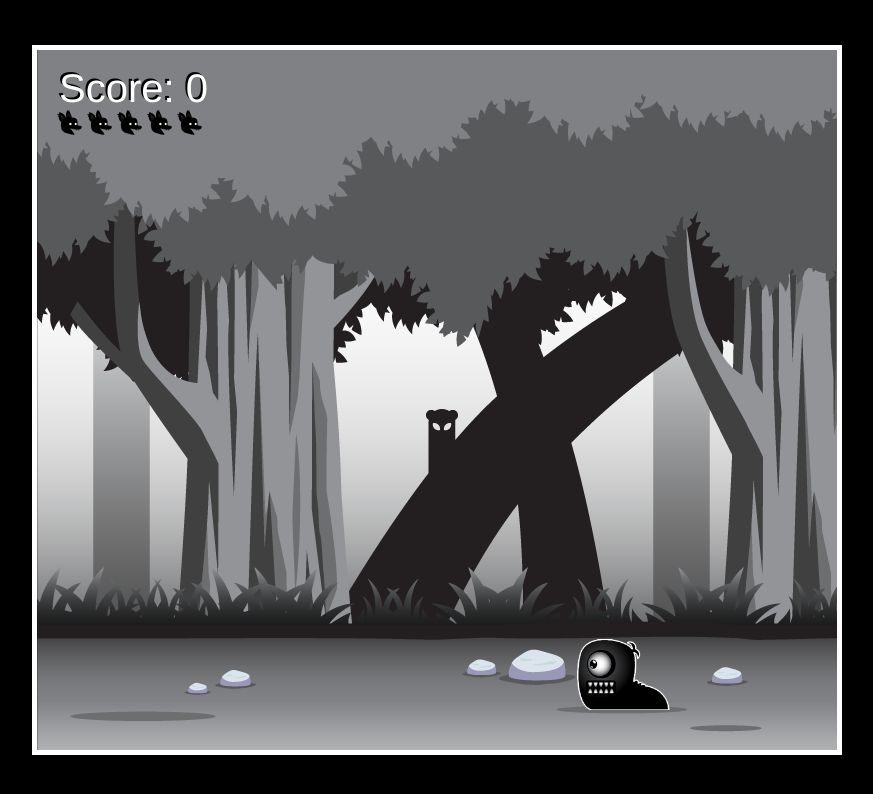
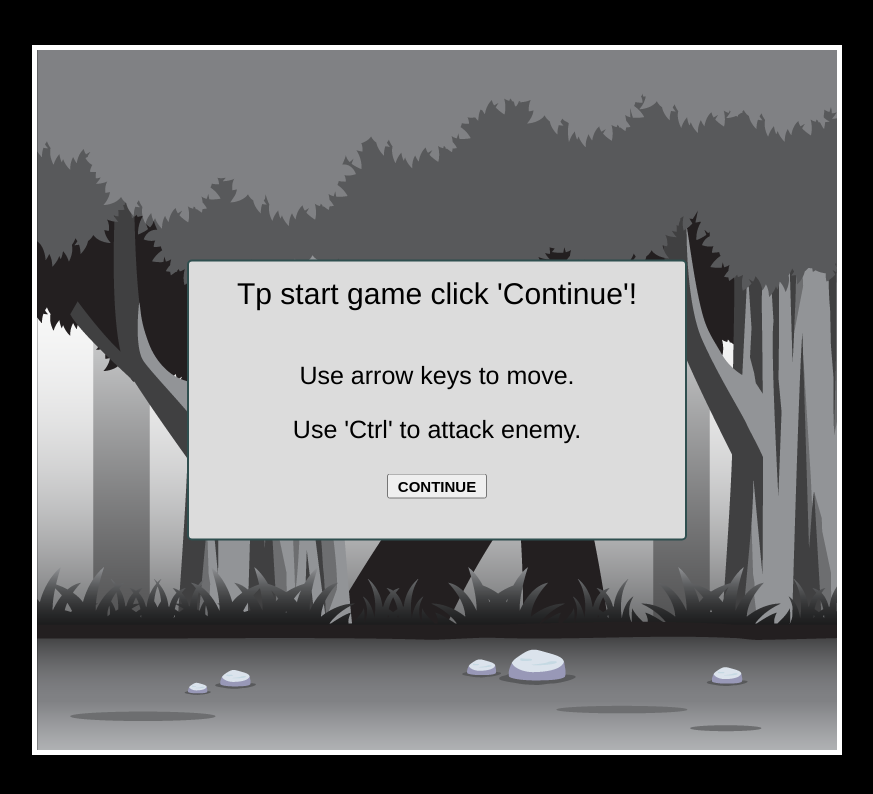
Before and after one commit to Karalevich/friendly-dog, a website built with webpack: page src/index.html in a window 1280 px wide. Shown: the whole page, without its empty margins (203-1076 px from the left). Built offline with nearby package versions, Linux system fonts and the light colour scheme.

Commit message:
add sound effects

```diff
--- /dev/null
+++ b/src/app/constants/player-const.ts
@@ -0,0 +1,10 @@
+import player from '../../img/player.png'
+
+export const PLAYER_IMG = new Image()
+PLAYER_IMG.src = player
+export const PLAYER_IMAGE_WIDTH = 1200
+export const PLAYER_IMAGE_HEIGHT = 913
+export const PLAYER_IMAGE_COLUMNS = 12
+export const PLAYER_IMAGE_ROWS = 10
+export const SPRITE_WIDTH = Number((PLAYER_IMAGE_WIDTH / PLAYER_IMAGE_COLUMNS).toFixed(2))
+export const SPRITE_HEIGHT = Number((PLAYER_IMAGE_HEIGHT / PLAYER_IMAGE_ROWS).toFixed(2))
--- a/src/app/game-entity/GameEntity.ts
+++ b/src/app/game-entity/GameEntity.ts
@@ -28,7 +28,7 @@ export abstract class GameEntity {
   private timeSinceLastChangeFrame: number
   private readonly framesChangingFrequency: number
   protected readonly sizeRatio: number
-  private readonly img: HTMLImageElement
+  protected readonly img: HTMLImageElement
 
   protected constructor(
     x: number,
--- a/src/app/game-entity/Layer.ts
+++ b/src/app/game-entity/Layer.ts
@@ -1,5 +1,6 @@
 import { Player } from './Player'
 import { getBcgSpeed } from '../utils/bcg-utils'
+import forest from '../../audio/forest.wav'
 
 export default class Layer {
   private x: number
@@ -9,6 +10,8 @@ export default class Layer {
   private readonly image: HTMLImageElement
   private readonly speedModifier: number
   private speed: number
+  private isStart: boolean
+  private readonly sound: HTMLAudioElement
 
   constructor(image: HTMLImageElement, speedModifier: number, gameSpeed: number) {
     this.x = 0
@@ -18,10 +21,14 @@ export default class Layer {
     this.image = image
     this.speedModifier = speedModifier
     this.speed = gameSpeed * this.speedModifier
+    this.sound = new Audio()
+    this.sound.src = forest
+    this.isStart = true
   }
 
   public update(player: Player, ctx: CanvasRenderingContext2D) {
     this.speed = getBcgSpeed(player.playerState.state) * this.speedModifier
+    if(this.isStart) this.sound.play()
     if (this.x <= -this.width) {
       this.x = 0
     }
--- a/src/app/game-entity/Player.ts
+++ b/src/app/game-entity/Player.ts
@@ -1,11 +1,11 @@
 import { GameEntity, UpdateType } from './GameEntity'
-import player from '../../img/player.png'
 import { Dive, Dizzy, Fall, Jump, PLAYER_STATE, Roll, Run, Sit, State } from './PlayerState'
 import { Enemy } from './Enemy'
 import { Dust, Fire, Particle, Splash } from './Particle'
 import { getBcgSpeed } from '../utils/bcg-utils'
 import Explosion from './Explosion'
 import { FloatingMessage } from './FloatingMessage'
+import { PLAYER_IMG, SPRITE_HEIGHT, SPRITE_WIDTH } from '../constants/player-const'
 
 export enum PLAYER_SPEED {
   UP = 23,
@@ -13,16 +13,6 @@ export enum PLAYER_SPEED {
   LEFT = -5,
   RIGHT = 5,
 }
-
-export const PLAYER_IMG = new Image()
-PLAYER_IMG.src = player
-export const PLAYER_IMAGE_WIDTH = PLAYER_IMG.naturalWidth
-export const PLAYER_IMAGE_HEIGHT = PLAYER_IMG.naturalHeight
-export const PLAYER_IMAGE_COLUMNS = 12
-export const PLAYER_IMAGE_ROWS = 10
-export const SPRITE_WIDTH = Number((PLAYER_IMAGE_WIDTH / PLAYER_IMAGE_COLUMNS).toFixed(2))
-export const SPRITE_HEIGHT = Number((PLAYER_IMAGE_HEIGHT / PLAYER_IMAGE_ROWS).toFixed(2))
-
 
 export class Player extends GameEntity {
   private readonly gameWidth: number
@@ -157,7 +147,7 @@ export class Player extends GameEntity {
     this.frameX = this.currentFrame * this.width
     this.frameY_ = SPRITE_HEIGHT * this.playerState.row
     ctx.drawImage(
-      PLAYER_IMG,
+      this.img,
       this.frameX,
       this.frameY_,
       SPRITE_WIDTH,
--- a/src/app/game-entity/PlayerState.ts
+++ b/src/app/game-entity/PlayerState.ts
@@ -1,6 +1,7 @@
 import { INPUT_KEYS, InputHandler } from './InputHandler'
 import { Player, PLAYER_SPEED } from './Player'
 import { CANVAS_WIDTH } from '../constants/canvas-const'
+import fire from '../../audio/fire.wav'
 
 export enum PLAYER_STATE {
   IDLE = 'IDLE',
@@ -20,49 +21,6 @@ export type StateType = {
   name: PLAYER_STATE
   frames: number
 }
-export const PLAYER_MOVEMENT_INFORMATION: Array<StateType> = [
-  {
-    name: PLAYER_STATE.IDLE,
-    frames: 7
-  },
-  {
-    name: PLAYER_STATE.JUMP,
-    frames: 7
-  },
-  {
-    name: PLAYER_STATE.FALL,
-    frames: 7
-  },
-  {
-    name: PLAYER_STATE.RUN,
-    frames: 9
-  },
-
-  {
-    name: PLAYER_STATE.DIZZY,
-    frames: 11
-  },
-  {
-    name: PLAYER_STATE.SIT,
-    frames: 5
-  },
-  {
-    name: PLAYER_STATE.ROLL,
-    frames: 7
-  },
-  {
-    name: PLAYER_STATE.BITE,
-    frames: 7
-  },
-  {
-    name: PLAYER_STATE.KO,
-    frames: 12
-  },
-  {
-    name: PLAYER_STATE.GET_HIT,
-    frames: 4
-  }
-]
 
 export abstract class State {
   protected state_: PLAYER_STATE
@@ -187,25 +145,33 @@ export class Fall extends State {
 }
 
 export class Roll extends State {
+   private readonly sound: HTMLAudioElement
   constructor(player: Player) {
     super(PLAYER_STATE.ROLL, player, 6, 6)
     this.player = player
+    this.sound = new Audio()
+    this.sound.src = fire
   }
 
   public enter(): void {
     this.player.frameY = this.row
+
   }
 
   public handleInput(input: InputHandler): void {
     this.horizontalMove(input)
+    this.sound.play()
     if (!this.isContrPressed(input) && this.player.checkBorder()) {
+      this.sound.pause()
       this.player.setState(PLAYER_STATE.RUN)
     } else if (!this.isContrPressed(input) && !this.player.checkBorder()) {
       this.player.setState(PLAYER_STATE.FALL)
+      this.sound.pause()
     } else if (this.isContrPressed(input) && this.player.checkBorder() && (input.keys.has(INPUT_KEYS.UP) || input.keys.has(INPUT_KEYS.SWIPE_UP))){
       this.player.velocityY -= PLAYER_SPEED.UP
     }else if(!this.player.checkBorder() && (input.keys.has(INPUT_KEYS.DOWN) || input.keys.has(INPUT_KEYS.SWIPE_DOWN))){
       this.player.setState(PLAYER_STATE.DIVE)
+      this.sound.pause()
     }
   }
 
--- a/src/app/source.ts
+++ b/src/app/source.ts
@@ -4,13 +4,14 @@ import { bcgParallax } from './utils/bcg-utils'
 import Explosion from './game-entity/Explosion'
 import { AngryBatEnemy, BatEnemy, BuzzSawEnemy, Enemy, GhostEnemy, JellyEnemy } from './game-entity/Enemy'
 import { NEW_ENEMY_APPEAR_INTERVAL } from './constants/enemy-const'
-import { GameEntity, UpdateType } from './game-entity/GameEntity'
+import { UpdateType } from './game-entity/GameEntity'
 import { InputHandler } from './game-entity/InputHandler'
 import { Player } from './game-entity/Player'
 import Layer from './game-entity/Layer'
 import { BCG_LAYER_SINGLE, CHARACTER_OFFSET, LIVES } from './constants/bcg-const'
 import { Particle } from './game-entity/Particle'
 import { FloatingMessage } from './game-entity/FloatingMessage'
+import explosion from '../audio/explosion.wav'
 
 let gameFrame: number = 0
 let timeToNextEnemy = 0
@@ -22,11 +23,14 @@ let particles: Array<Particle> = []
 let floats: Array<FloatingMessage> = []
 
 const input = new InputHandler()
+const bcgSingle = new Layer(BCG_LAYER_SINGLE, 1, START_GAME_SPEED)
 const player = new Player(CANVAS_WIDTH, CANVAS_HEIGHT - CHARACTER_OFFSET)
-let bcgSingle = new Layer(BCG_LAYER_SINGLE, 1, START_GAME_SPEED)
+let animate: (lastTime: number) => void
 
 window.addEventListener('load', () => {
-  const animate = (timestamp: number): void => {
+  bcgSingle.update(player, ctx)
+  startMessage()
+  animate = (timestamp: number): void => {
     ctx.clearRect(0, 0, CANVAS_WIDTH, CANVAS_HEIGHT)
     let deltaTime = timestamp - lastTime
     lastTime = timestamp
@@ -49,7 +53,7 @@ window.addEventListener('load', () => {
 
     enemies.forEach((enemy) => enemy.update(updateArgs))
     enemies = enemies.filter((enemy) => {
-      if(enemy.isKilled) score++
+      if (enemy.isKilled) score++
       return !enemy.isReadyDelete
     })
     explosions.forEach((explosion) => explosion.update(updateArgs))
@@ -74,7 +78,6 @@ window.addEventListener('load', () => {
     }
     playerLives(ctx, player.lives)
   }
-  animate(lastTime)
 
   window.addEventListener('keydown', (e) => {
     if (e.key === 'Enter' && player.isPlayerLost) {
@@ -101,9 +104,25 @@ const gameOverStatus = (context: CanvasRenderingContext2D) => {
 }
 
 const playerLives = (context: CanvasRenderingContext2D, count: number) => {
-  for(let i = 0; i < count; i++){
-    context.drawImage(LIVES, 20+ i * 30, 60, 25, 25)
+  for (let i = 0; i < count; i++) {
+    context.drawImage(LIVES, 20 + i * 30, 60, 25, 25)
   }
+}
+
+const startMessage = () => {
+  const modal = document.getElementById('modal')
+  const button = document.getElementById('modal-button')
+  if (modal?.style) {
+    modal.style.display = 'block'
+  }
+
+  button?.addEventListener('click', () => {
+    animate(lastTime)
+    if (modal?.style) {
+      modal.style.display = 'none'
+    }
+  })
+
 }
 
 const restartGame = () => {
@@ -117,6 +136,4 @@ const restartGame = () => {
   explosions = []
   particles = []
   floats = []
-
-
 }
--- a/src/app/style.css
+++ b/src/app/style.css
@@ -17,3 +17,49 @@ body {
   max-width: 100%;
   max-height: 100%;
 }
+
+#modal {
+  font-family: 'Helvetica';
+  font-size: 30px;
+  display: none;
+  position: absolute;
+  width: 500px;
+  top: 50%;
+  left: calc(50% - 250px);
+  transform: translateY(-50%);
+  background-color: gainsboro;
+  color: black;
+  border: 2px solid darkslategrey;
+  border-radius: 5px;
+  padding: 15px;
+  box-sizing: border-box;
+}
+
+.modal-header {
+  margin-bottom: 50px;
+  text-align: center;
+}
+
+.modal-main {
+  font-size: 25px;
+  margin-bottom: 30px;
+}
+
+.modal-message {
+  margin-bottom: 25px;
+  text-align: center;
+}
+
+.modal-button {
+  display: block;
+  font-size: 15px;
+  font-weight: bold;
+  text-align: center;
+  text-transform: uppercase;
+  margin-left: auto;
+  margin-right: auto;
+  width: 100px;
+  height: 25px;
+  margin-bottom: 25px;
+  cursor: pointer;
+}
--- a/src/declaration.d.ts
+++ b/src/declaration.d.ts
@@ -4,3 +4,4 @@ declare module '*.sass'
 declare module '*.css'
 declare module '*.mp3'
 declare module '*.wav'
+declare module '*.aif'
--- a/src/index.html
+++ b/src/index.html
@@ -8,5 +8,13 @@
   </head>
   <body>
     <canvas id="canvas1"></canvas>
+    <section id="modal" class="start-modal">
+      <header class="modal-header">Tp start game click 'Continue'!</header>
+      <main class="modal-main">
+        <div class="modal-message">Use arrow keys to move.</div>
+        <div class="modal-message">Use 'Ctrl' to attack enemy.</div>
+      </main>
+      <button id="modal-button" class="modal-button">Continue</button>
+    </section>
   </body>
 </html>
--- a/webpack.config.js
+++ b/webpack.config.js
@@ -35,7 +35,7 @@ module.exports = {
         use: [MiniCssExtractPlugin.loader, 'css-loader', 'sass-loader'],
       },
       {
-        test: /\.(wav|ico|jpeg|png|jpg|gif|eot|otf|webp|svg|ttf|woff|woff2)(\?.*)?$/,
+        test: /\.(wav|mp3|ico|jpeg|png|jpg|gif|eot|otf|webp|svg|ttf|woff|woff2)(\?.*)?$/,
         use: {
           loader: 'file-loader',
           options: {
```
Also changed, not shown: src/img/dog_left_right_white.png (deleted), 3 other files.
